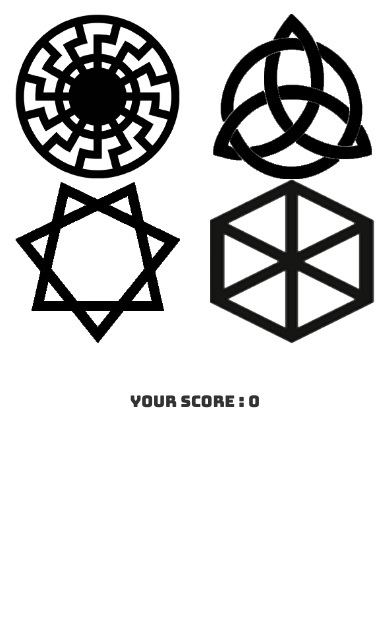
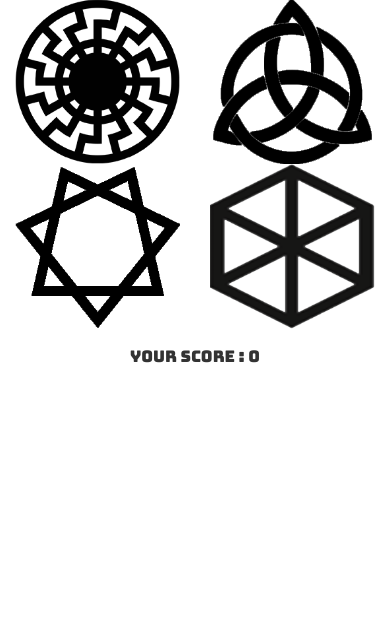
Before and after one commit to AndreasPapaz/Symbol-Madness, a PHP site: page / in a window 390 px wide. Shown: the part 223-844 px from the top of the page. Run offline with PHP 8.4, Linux system fonts and the light colour scheme; some libraries are stand-ins or nearby versions.

Commit message:
the your-score tag was too low for my mobile. i adjusted the margin param

```diff
--- a/assets/css/style.css
+++ b/assets/css/style.css
@@ -29,7 +29,7 @@ body {
 
 .your-score {
   text-align: center;
-  margin-top: 50px;
+  margin-top: 20px;
 }
 
 /*.winning {
@@ -55,7 +55,7 @@ body {
   -webkit-text-fill-color: transparent;
   -webkit-background-clip: text;
   color:  #FFFFFF;
-  padding-top: 20px;
+  padding-top: 5px;
   font-size: 50px;
   font-family: 'Bungee', cursive;
   animation: filling 5s ease forwards;
```
